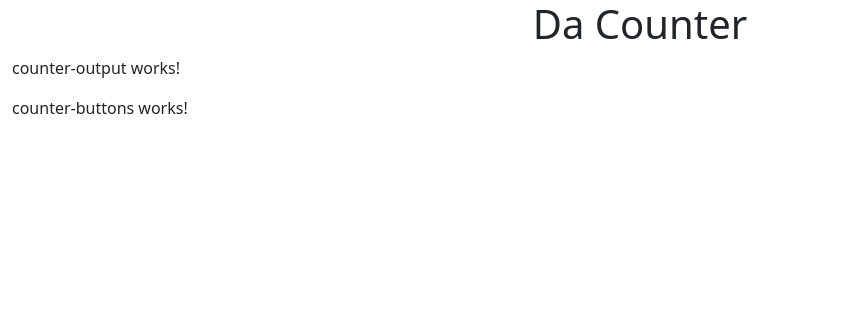
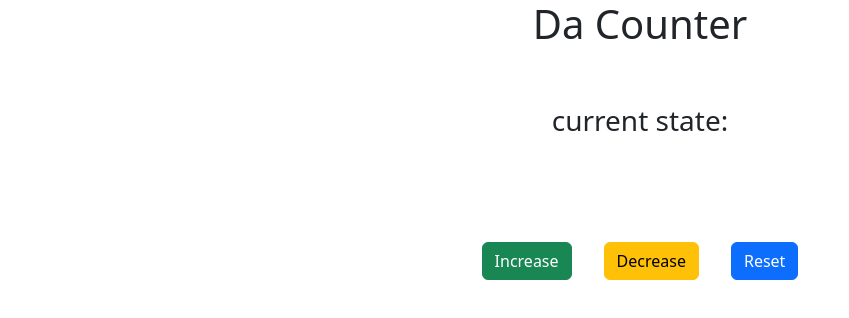
Before and after one commit to OliverKuhnNbg/angular-nrjx-example_counter, an Angular app in the folder angular-state-management/: page / in a window 1280 px wide. Shown: the top 318 px of the page, without its empty margins (0-849 px from the left). Built offline with nearby package versions, Linux system fonts and the light colour scheme; what @ngrx/store would draw is missing.

Commit message:
component styling

```diff
--- a/angular-state-management/src/app/app.component.html
+++ b/angular-state-management/src/app/app.component.html
@@ -8,8 +8,6 @@
   <div class="row">
       <app-counter-output></app-counter-output>
   </div>
-  <div class="row">
-    <app-counter-buttons></app-counter-buttons>
-  </div>
+  <app-counter-buttons></app-counter-buttons>
 
 </div>
--- a/angular-state-management/src/app/components/counter-buttons/counter-buttons.component.html
+++ b/angular-state-management/src/app/components/counter-buttons/counter-buttons.component.html
@@ -1 +1,7 @@
-<p>counter-buttons works!</p>
+<div class="row my-5">
+    <div class="col-8 offset-2 text-center">
+        <button type="button" class="btn btn-success mx-3" (click)="onIncrement()">Increase</button>
+        <button type="button" class="btn btn-warning mx-3" (click)="onDecrement()">Decrease</button>
+        <button type="button" class="btn btn-primary mx-3" (click)="onReset()">Reset</button>
+    </div>
+</div>
--- a/angular-state-management/src/app/components/counter-buttons/counter-buttons.component.ts
+++ b/angular-state-management/src/app/components/counter-buttons/counter-buttons.component.ts
@@ -7,4 +7,13 @@ import { Component } from '@angular/core';
 })
 export class CounterButtonsComponent {
 
+  onIncrement() {
+    console.log('test btn press')
+  }
+  onDecrement() {
+    console.log('test btn press')
+  }
+  onReset() {
+    console.log('test btn press')
+  }
 }
--- a/angular-state-management/src/app/components/counter-output/counter-output.component.html
+++ b/angular-state-management/src/app/components/counter-output/counter-output.component.html
@@ -1 +1,6 @@
-<p>counter-output works!</p>
+<div class="row my-5">
+    <div class="col-8 offset-2 text-center">
+        <h3>current state:</h3>
+        <h4></h4>
+    </div>
+</div>
--- a/angular-state-management/src/app/components/counter-output/counter-output.component.ts
+++ b/angular-state-management/src/app/components/counter-output/counter-output.component.ts
@@ -6,5 +6,7 @@ import { Component } from '@angular/core';
   styleUrls: ['./counter-output.component.scss']
 })
 export class CounterOutputComponent {
+  constructor() { }
+
 
 }
```
